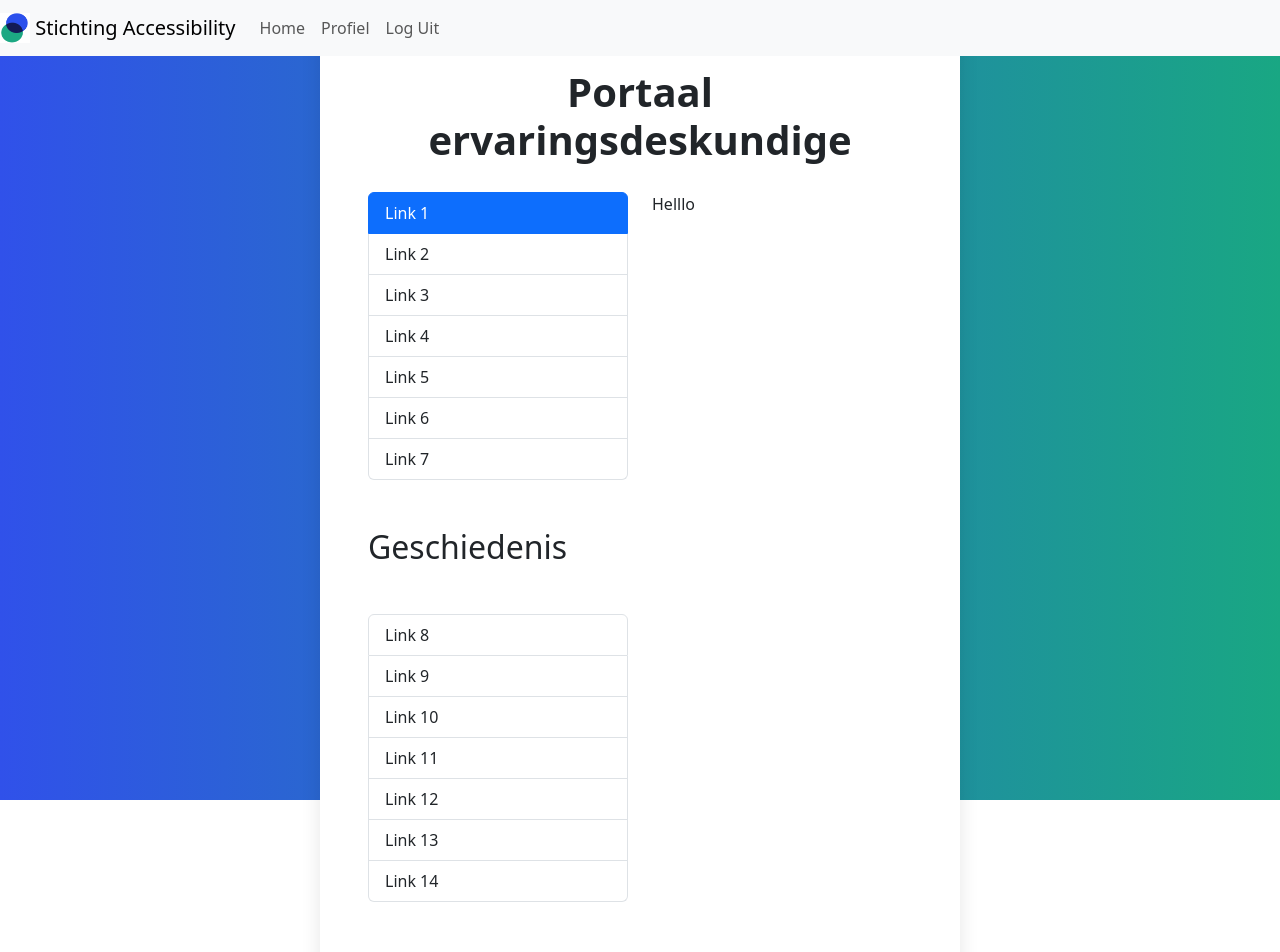
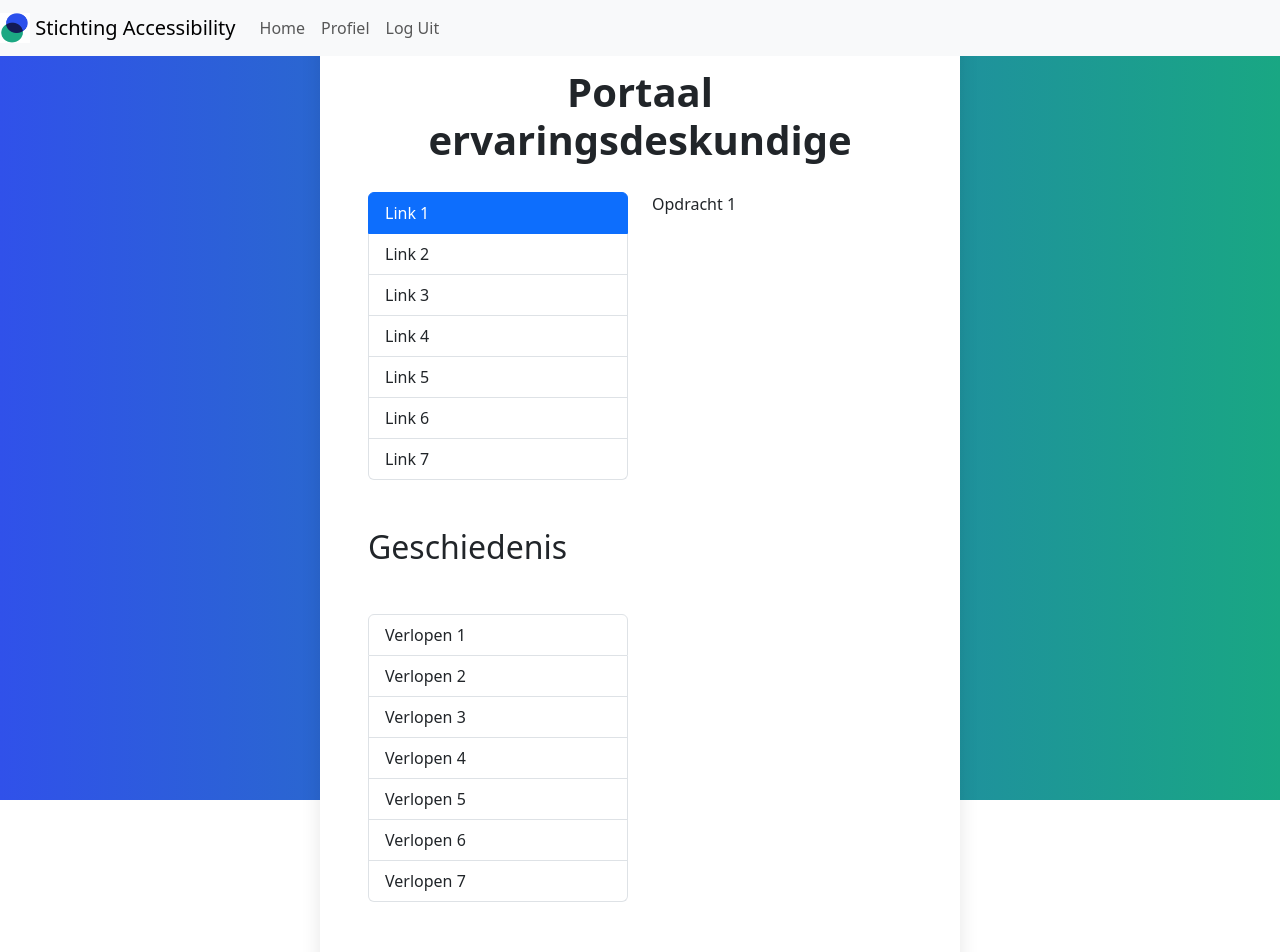
Before and after one commit to advanced03/accessibility-project, a React (Vite) app: page /expert_portal in a window 1280 px wide. Shown: the top 952 px of the page. Built offline with nearby package versions, Linux system fonts and the light colour scheme.

Commit message:
tekst gewijzigd in expert portal

```diff
--- a/src/pages/screens/ExpertPortal.jsx
+++ b/src/pages/screens/ExpertPortal.jsx
@@ -39,14 +39,13 @@ export const Ervaringsdeskundige = () => {
                         </Col>
                         <Col>
                             <Tab.Content>
-                                <Tab.Pane eventKey="#link1">Helllo</Tab.Pane>
-                                <Tab.Pane eventKey="#link2">Test</Tab.Pane>
-                                <Tab.Pane eventKey="#link3">one</Tab.Pane>
-                                <Tab.Pane eventKey="#link4">two</Tab.Pane>
-                                <Tab.Pane eventKey="#link5">treee</Tab.Pane>
-                                <Tab.Pane eventKey="#link6">to the</Tab.Pane>
-                                <Tab.Pane eventKey="#link6">four</Tab.Pane>
-                                <Tab.Pane eventKey="#link7">bla bla bla</Tab.Pane>
+                                <Tab.Pane eventKey="#link1">Opdracht 1</Tab.Pane>
+                                <Tab.Pane eventKey="#link2">Opdracht 2</Tab.Pane>
+                                <Tab.Pane eventKey="#link3">Opdracht 3</Tab.Pane>
+                                <Tab.Pane eventKey="#link4">Opdracht 4</Tab.Pane>
+                                <Tab.Pane eventKey="#link5">Opdracht 5</Tab.Pane>
+                                <Tab.Pane eventKey="#link6">Opdracht 6</Tab.Pane>
+                                <Tab.Pane eventKey="#link7">Opdracht 7</Tab.Pane>
                             </Tab.Content>
                         </Col>
                     </Row>
@@ -56,37 +55,37 @@ export const Ervaringsdeskundige = () => {
                         <Col>
                             <ListGroup className="mb-5">
                                 <ListGroup.Item action href="#link8">
-                                    Link 8
+                                Verlopen 1
                                 </ListGroup.Item>
                                 <ListGroup.Item action href="#link9">
-                                    Link 9
+                                Verlopen 2
                                 </ListGroup.Item>
                                 <ListGroup.Item action href="#link10">
-                                    Link 10
+                                Verlopen 3
                                 </ListGroup.Item>
                                 <ListGroup.Item action href="#link11">
-                                    Link 11
+                                Verlopen 4
                                 </ListGroup.Item>
                                 <ListGroup.Item action href="#link12">
-                                    Link 12
+                                Verlopen 5
                                 </ListGroup.Item>
                                 <ListGroup.Item action href="#link13">
-                                    Link 13
+                                Verlopen 6
                                 </ListGroup.Item>
                                 <ListGroup.Item action href="#link14">
-                                    Link 14
+                                Verlopen 7
                                 </ListGroup.Item>
                             </ListGroup>
                         </Col>
                         <Col>
                             <Tab.Content>
-                                <Tab.Pane eventKey="#link8">Hello</Tab.Pane>
-                                <Tab.Pane eventKey="#link9">Test1</Tab.Pane>
-                                <Tab.Pane eventKey="#link10">one2</Tab.Pane>
-                                <Tab.Pane eventKey="#link11">two3</Tab.Pane>
-                                <Tab.Pane eventKey="#link12">tree4</Tab.Pane>
-                                <Tab.Pane eventKey="#link13">to the5</Tab.Pane>
-                                <Tab.Pane eventKey="#link14">fo6</Tab.Pane>
+                                <Tab.Pane eventKey="#link8">opdr9</Tab.Pane>
+                                <Tab.Pane eventKey="#link9">opdr10</Tab.Pane>
+                                <Tab.Pane eventKey="#link10">opdr11</Tab.Pane>
+                                <Tab.Pane eventKey="#link11">opdr12</Tab.Pane>
+                                <Tab.Pane eventKey="#link12">opdr13</Tab.Pane>
+                                <Tab.Pane eventKey="#link13">opdr14</Tab.Pane>
+                                <Tab.Pane eventKey="#link14">opdr15</Tab.Pane>
                             </Tab.Content>
                         </Col>
                     </Row>
```
